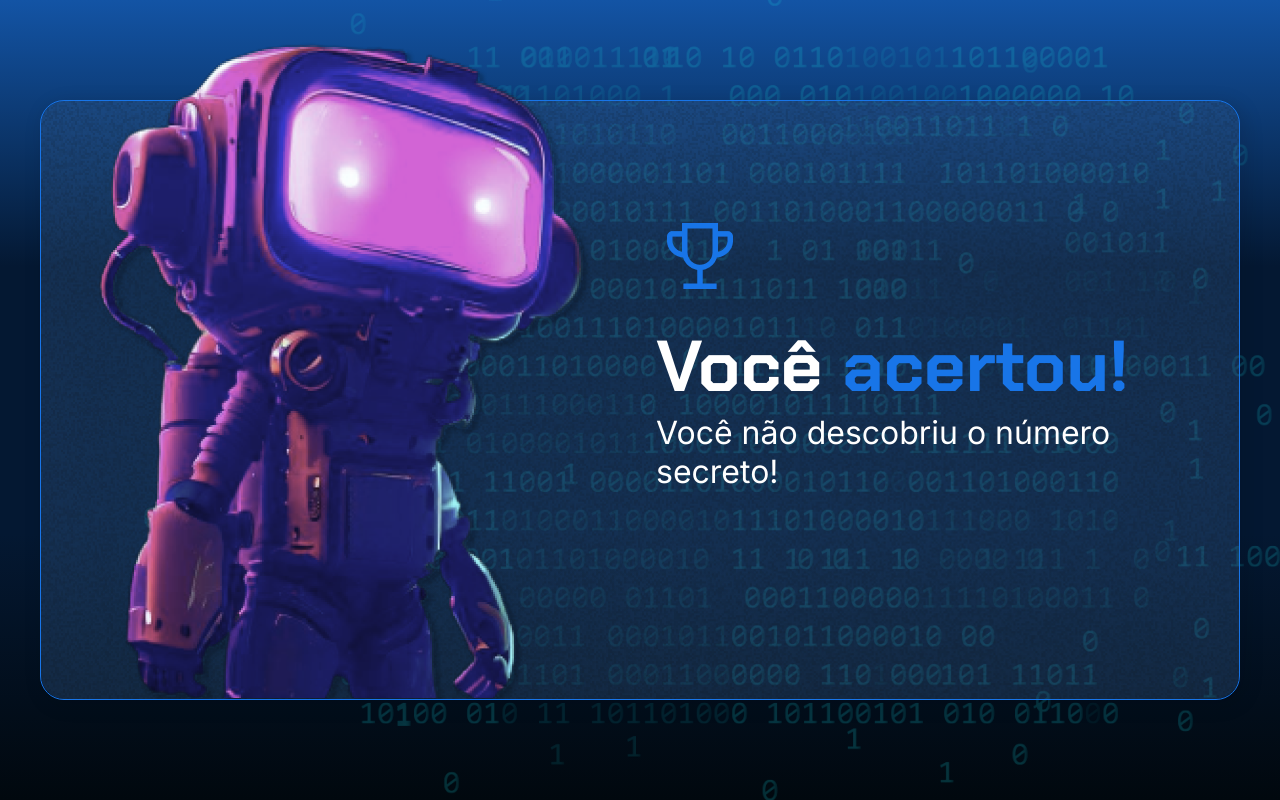
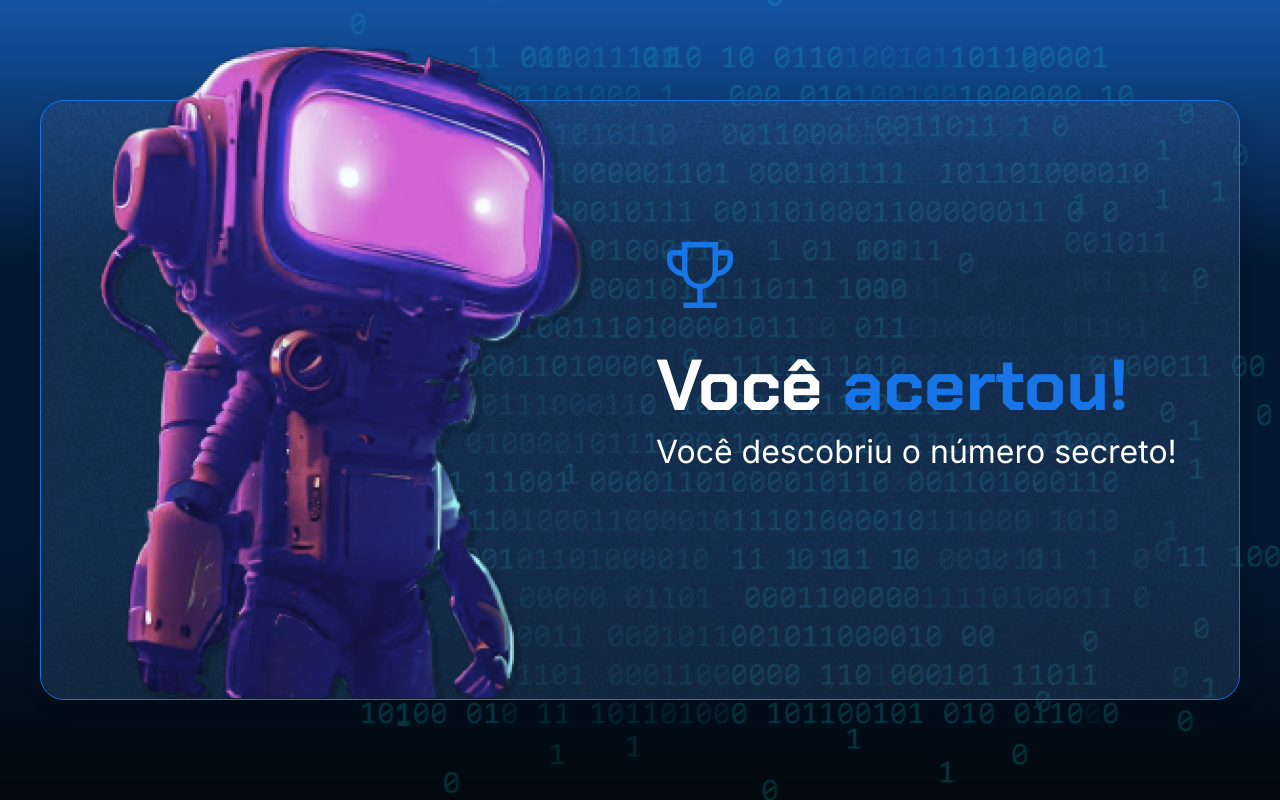
Before and after one commit to Marcelo-Marcos/logica-js-projeto_inicial, a plain HTML site: page index.html in a window 1280 px wide. Drawn offline with Linux system fonts and the light colour scheme.

Commit message:
Desfazendo alteração teste

```diff
--- a/index.html
+++ b/index.html
@@ -20,7 +20,7 @@
                 <img src="./img/trophy.png" alt="ícone de um troféu" />
                  <div class="container__texto">
                     <h1>Você <span class="container__texto-azul">acertou!</span></h1>
-                    <h2>Você não descobriu o número secreto!</h2>
+                    <h2>Você descobriu o número secreto!</h2>
                 </div>
             </div>
         </div>
```
